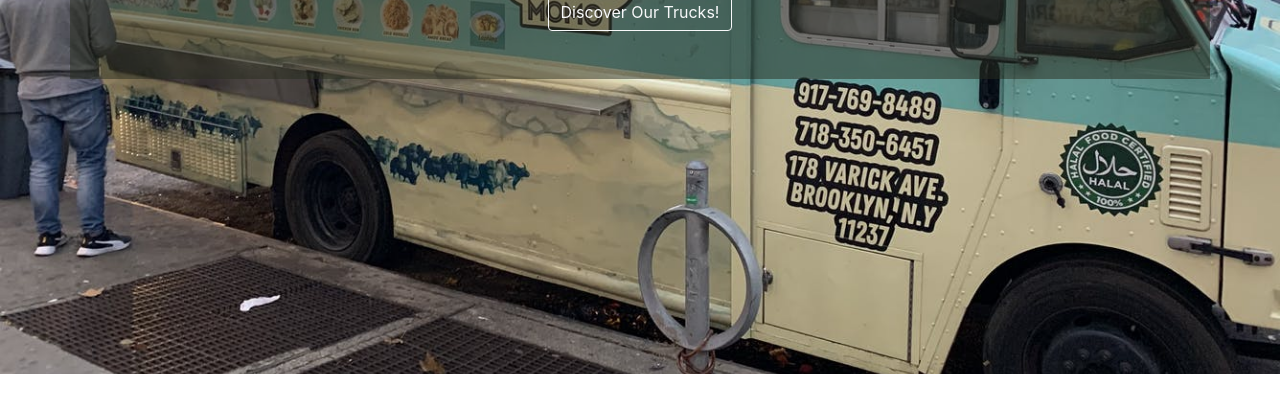
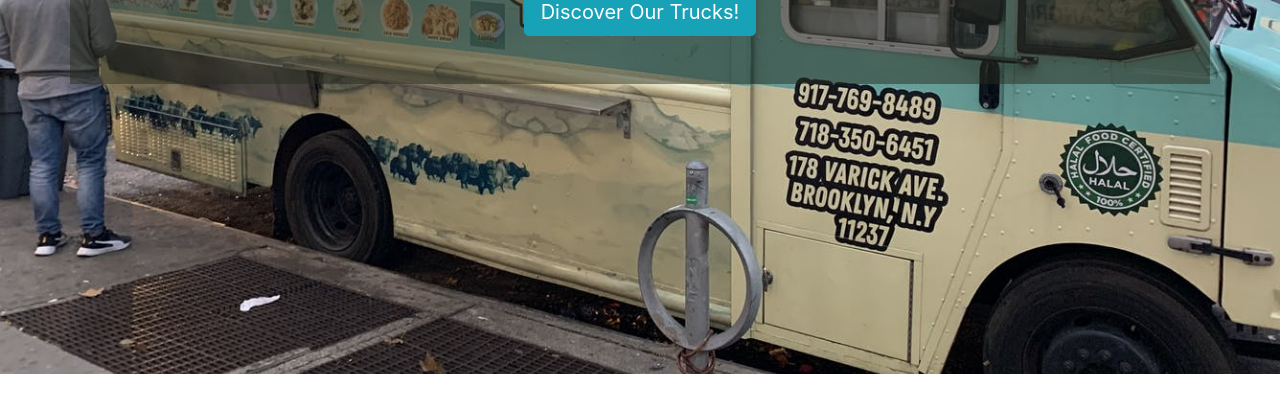
Before and after one commit to j-nathanson/food-truck-finder, a website: page index.html in a window 1280 px wide. Shown: the part 492-898 px from the top of the page. Drawn offline with nearby package versions, Linux system fonts and the light colour scheme.

Commit message:
updated jumbotron button

```diff
--- a/index.html
+++ b/index.html
@@ -41,7 +41,7 @@
     <div class="jumbotron text-center d-flex">
         <div class="container align-self-center mx-auto overlay p-5">
             <h1 class="display-4">New York City's Best Food Trucks</h1>
-            <a href=vendors.html type="button" class="btn btn-outline-light">Discover Our Trucks!</a>
+            <a href=vendors.html type="button" class="btn btn-info btn-lg">Discover Our Trucks!</a>
         </div>
     </div>
 
```
